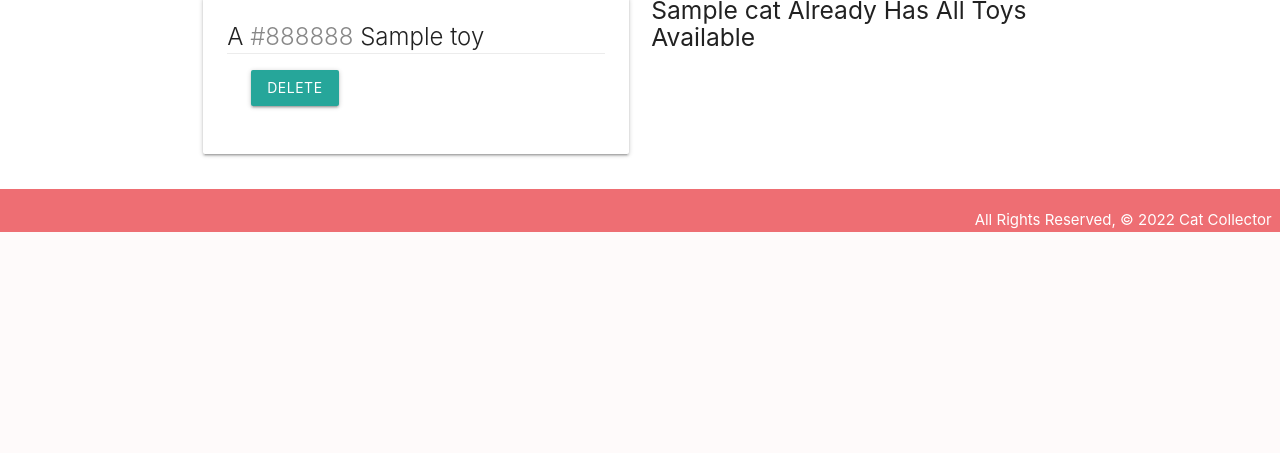
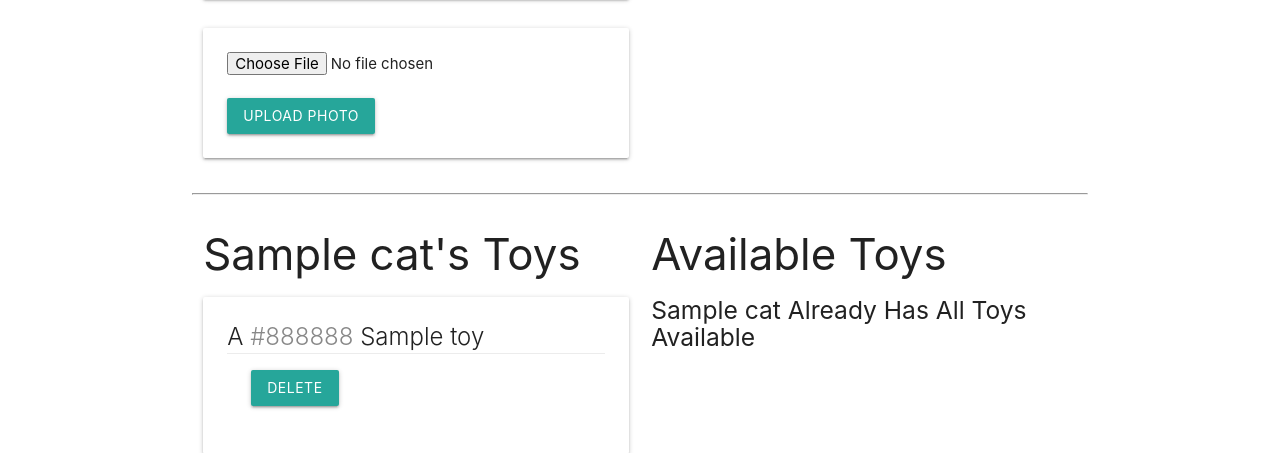
Before and after one commit to chess2022/Django-Cat-Collector, a Django app: page /cats/1/ in a window 1280 px wide. Shown: the part 774-1227 px from the top of the page. Before the commit the page ends 1006 px from the top, so only its background shows below. Run offline with Django 4.2, Linux system fonts and the light colour scheme; tables that the repository leaves empty hold one stand-in row (values such as "Sample post").

Commit message:
Adds photo upload functions

```diff
--- a/main_app/models.py
+++ b/main_app/models.py
@@ -59,3 +59,10 @@ class Feeding(models.Model):
         # Change the default sort
     class Meta:
         ordering = ['-date']
+
+class Photo(models.Model):
+    url = models.CharField(max_length=200)
+    cat = models.ForeignKey(Cat, on_delete=models.CASCADE)
+
+    def __str__(self):
+        return f"Photo for cat_id: {self.cat_id} @{self.url}"
--- a/main_app/templates/cats/detail.html
+++ b/main_app/templates/cats/detail.html
@@ -21,6 +21,17 @@
         <a href="{% url 'cats_delete' cat.id %}">Delete</a>
       </div>
     </div>
+    {% for photo in cat.photo_set.all %}
+      <img class="responsive-img card-panel" src="{{photo.url}}">
+    {% empty %}
+      <div class="card-panel teal-text center-align">No Photos Uploaded</div>
+    {% endfor %}
+    <form action="{% url 'add_photo' cat.id %}" enctype="multipart/form-data" method="POST" class="card-panel">
+      {% csrf_token %}
+      <input type="file" name="photo-file">
+      <br><br>
+      <input type="submit" class="btn" value="Upload Photo">
+    </form>
   </div>
   <div class="col s6">
     <form action="{% url 'add_feeding' cat.id %}" method="post">
--- a/main_app/urls.py
+++ b/main_app/urls.py
@@ -12,6 +12,7 @@ urlpatterns = [
     path('cats/<int:pk>/update/', views.CatUpdate.as_view(), name='cats_update'),
     path('cats/<int:pk>/delete/', views.CatDelete.as_view(), name='cats_delete'),
     path('cats/<int:cat_id>/add_feeding/', views.add_feeding, name='add_feeding'),
+    path('cats/<int:cat_id>/add_photo/', views.add_photo, name='add_photo'),
     # pk stands for 'primary key'
     # associate a toy with a cat (M:M)
     path('cats/<int:cat_id>/assoc_toy/<int:toy_id>/', views.assoc_toy, name='assoc_toy'),
--- a/main_app/views.py
+++ b/main_app/views.py
@@ -4,6 +4,13 @@ from main_app.forms import FeedingForm
 from .models import Cat, Toy
 from django.views.generic.edit import CreateView, UpdateView, DeleteView
 from django.views.generic import ListView, DetailView
+import uuid
+import boto3
+from .models import Cat, Toy, Photo
+from .forms import FeedingForm
+
+S3_BASE_URL = 'https://s3-us-west-2.amazonaws.com/'
+BUCKET = 'catcollector-cw'
 
 
 # Add the Cat class & list and view function below the imports
@@ -66,6 +73,25 @@ def add_feeding(request, cat_id):
     new_feeding.save()
   return redirect('detail', cat_id=cat_id)
 
+def add_photo(request, cat_id):
+  # photo-file will be the "name" attribute on the <input type="file">
+  photo_file = request.FILES.get('photo-file', None)
+  if photo_file:
+    s3 = boto3.client('s3')
+    # need a unique "key" for S3 / needs image file extension also
+    key = uuid.uuid4().hex[:6] + photo_file.name[photo_file.name.rfind('.'):]
+    # just in case something goes wrong
+    try:
+      s3.upload_fileobj(photo_file, BUCKET, key)
+      # build the full url string
+      url = f"{S3_BASE_URL}{BUCKET}/{key}"
+      # we can assign to cat_id or cat (if you have a cat object)
+      photo = Photo(url=url, cat_id=cat_id)
+      photo.save()
+    except:
+      print('An error occurred')
+  return redirect('detail', cat_id=cat_id)
+
 def assoc_toy(request, cat_id, toy_id):
   # Note that you can pass a toy's id instead of the whole object
   Cat.objects.get(id=cat_id).toys.add(toy_id)
@@ -74,6 +100,7 @@ def assoc_toy(request, cat_id, toy_id):
 def delete_toy(request, cat_id, toy_id):
   Cat.objects.get(id=cat_id).toys.remove(toy_id)
   return redirect('detail', cat_id=cat_id)
+
 
 #Class-based Views are classes defined in the Django framework that we can extend and use instead of view functions.
 
```
Also changed, not shown: main_app/migrations/0006_photo.py (added).
